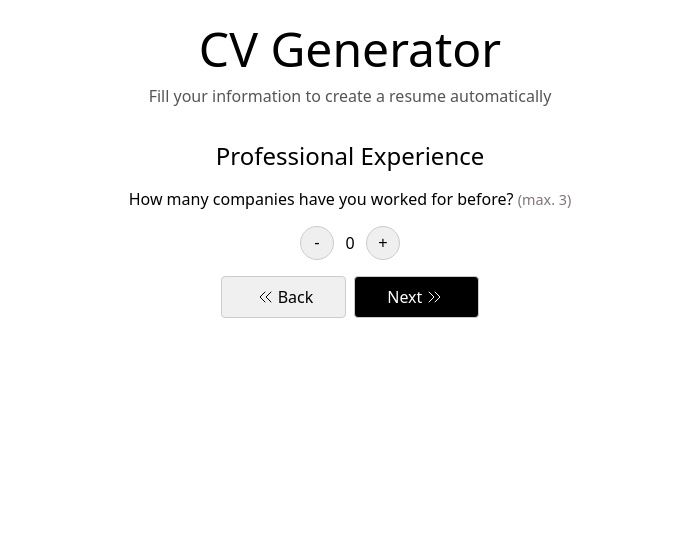
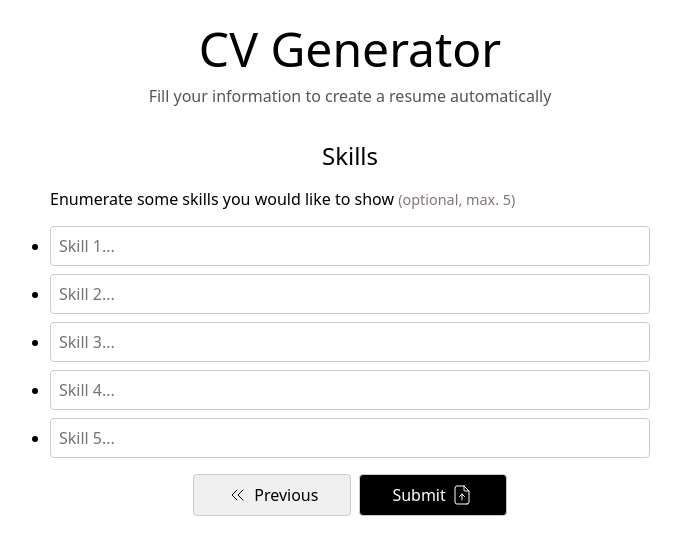
Before and after one commit to danielz0102/cv-generator, a React (Vite) app: page / in a window 1280 px wide. Shown: the top 554 px of the page, without its empty margins (290-971 px from the left). Built offline with nearby package versions, Linux system fonts and the light colour scheme.

Commit message:
feat: add skills form

```diff
--- a/src/components/CVForm.jsx
+++ b/src/components/CVForm.jsx
@@ -4,13 +4,15 @@ import { GeneralForm } from './GeneralForm'
 import { ExperienceQuestion } from './ExperienceQuestion'
 import { ProfessionalForm } from './ProfessionalForm'
 import { EducationForm } from './EducationForm'
+import { SkillsForm } from './SkillsForm'
 
 export function CVForm() {
-  const [currentStep, setCurrentStep] = useState(1)
+  const [currentStep, setCurrentStep] = useState(4)
   const [data, setData] = useState({
     general: {},
     companies: [],
     education: {},
+    skills: [],
   })
   const steps = [
     <GeneralForm onNext={handleNext} data={data} setData={setData} />,
@@ -29,6 +31,12 @@ export function CVForm() {
     <EducationForm
       onPrevious={handlePrevious}
       onNext={handleNext}
+      data={data}
+      setData={setData}
+    />,
+    <SkillsForm
+      onPrevious={handlePrevious}
+      onSubmit={handleSubmit}
       data={data}
       setData={setData}
     />,
@@ -62,5 +70,9 @@ export function CVForm() {
     setCurrentStep(currentStep - stepsToMove)
   }
 
+  function handleSubmit() {
+    console.log(data)
+  }
+
   return steps[currentStep]
 }
--- a/src/components/Icons.jsx
+++ b/src/components/Icons.jsx
@@ -39,3 +39,26 @@ export function PreviousIcon() {
     </svg>
   )
 }
+
+export function SubmitIcon() {
+  return (
+    <svg
+      xmlns="http://www.w3.org/2000/svg"
+      width={24}
+      height={24}
+      viewBox="0 0 24 24"
+      fill="none"
+      stroke="currentColor"
+      strokeWidth={1}
+      strokeLinecap="round"
+      strokeLinejoin="round"
+      className="icon icon-tabler icons-tabler-outline icon-tabler-file-upload"
+    >
+      <path stroke="none" d="M0 0h24v24H0z" fill="none" />
+      <path d="M14 3v4a1 1 0 0 0 1 1h4" />
+      <path d="M17 21h-10a2 2 0 0 1 -2 -2v-14a2 2 0 0 1 2 -2h7l5 5v11a2 2 0 0 1 -2 2z" />
+      <path d="M12 11v6" />
+      <path d="M9.5 13.5l2.5 -2.5l2.5 2.5" />
+    </svg>
+  )
+}
--- /dev/null
+++ b/src/components/SkillsForm.jsx
@@ -0,0 +1,113 @@
+import { InputField } from './InputField'
+import { PreviousIcon, SubmitIcon } from './Icons'
+
+export function SkillsForm({ onPrevious, onSubmit, data, setData }) {
+  function handleSubmit(event) {
+    event.preventDefault()
+    onSubmit()
+  }
+
+  function handleChange(event) {
+    const { name, value } = event.currentTarget
+
+    const index = Number(name.split('-')[1])
+    const newData = structuredClone(data)
+
+    newData.skills[index] = value
+    console.log({ newData })
+    setData(newData)
+  }
+
+  return (
+    <form action="" className="form" onSubmit={handleSubmit}>
+      <h2>Skills</h2>
+      <div className="skills-fields">
+        <p>
+          Enumerate some skills you would like to show{' '}
+          <span className="info">(optional, max. 5)</span>
+        </p>
+        <ul>
+          <li>
+            <InputField
+              initialValue={data.skills[0] ?? ''}
+              attributes={{
+                id: 'skill-0',
+                name: 'skill-0',
+                type: 'text',
+                placeholder: 'Skill 1...',
+                maxLength: 75,
+              }}
+              onChange={handleChange}
+            />
+          </li>
+          <li>
+            <InputField
+              initialValue={data.skills[1] ?? ''}
+              attributes={{
+                id: 'skill-1',
+                name: 'skill-1',
+                type: 'text',
+                placeholder: 'Skill 2...',
+                maxLength: 75,
+              }}
+              onChange={handleChange}
+            />
+          </li>
+          <li>
+            <InputField
+              initialValue={data.skills[2] ?? ''}
+              attributes={{
+                id: 'skill-2',
+                name: 'skill-2',
+                type: 'text',
+                placeholder: 'Skill 3...',
+                maxLength: 75,
+              }}
+              onChange={handleChange}
+            />
+          </li>
+          <li>
+            <InputField
+              initialValue={data.skills[3] ?? ''}
+              attributes={{
+                id: 'skill-3',
+                name: 'skill-3',
+                type: 'text',
+                placeholder: 'Skill 4...',
+                maxLength: 75,
+              }}
+              onChange={handleChange}
+            />
+          </li>
+          <li>
+            <InputField
+              initialValue={data.skills[4] ?? ''}
+              attributes={{
+                id: 'skill-4',
+                name: 'skill-4',
+                type: 'text',
+                placeholder: 'Skill 5...',
+                maxLength: 75,
+              }}
+              onChange={handleChange}
+            />
+          </li>
+        </ul>
+      </div>
+      <div className="btns-container">
+        <button
+          type="button"
+          className="move-btn btn-secondary"
+          onClick={onPrevious}
+        >
+          <PreviousIcon />
+          Previous
+        </button>
+        <button type="submit" className="move-btn">
+          Submit
+          <SubmitIcon />
+        </button>
+      </div>
+    </form>
+  )
+}
--- a/src/styles/CVForm.css
+++ b/src/styles/CVForm.css
@@ -25,10 +25,21 @@
 }
 
 .professional-fields,
-.education-fields {
+.education-fields,
+.skills-fields {
   display: flex;
   flex-direction: column;
   gap: 16px;
+}
+
+.skills-fields .counter-btn {
+  align-self: center;
+}
+
+.skills-fields ul {
+  display: flex;
+  flex-direction: column;
+  gap: 8px;
 }
 
 .form-field-group {
@@ -83,6 +94,7 @@ textarea {
   display: flex;
   justify-content: center;
   align-items: center;
+  gap: 4px;
   cursor: pointer;
   transition: opacity 0.25s;
 
```
